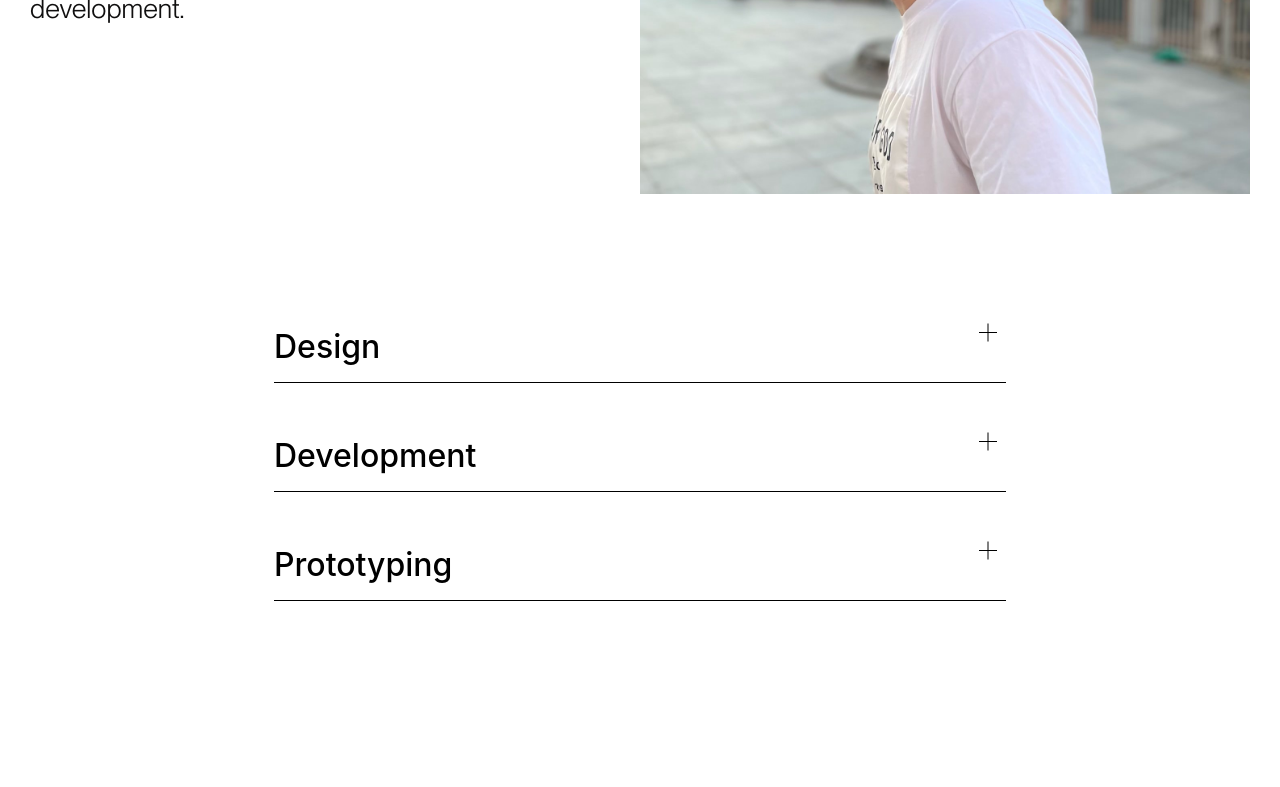
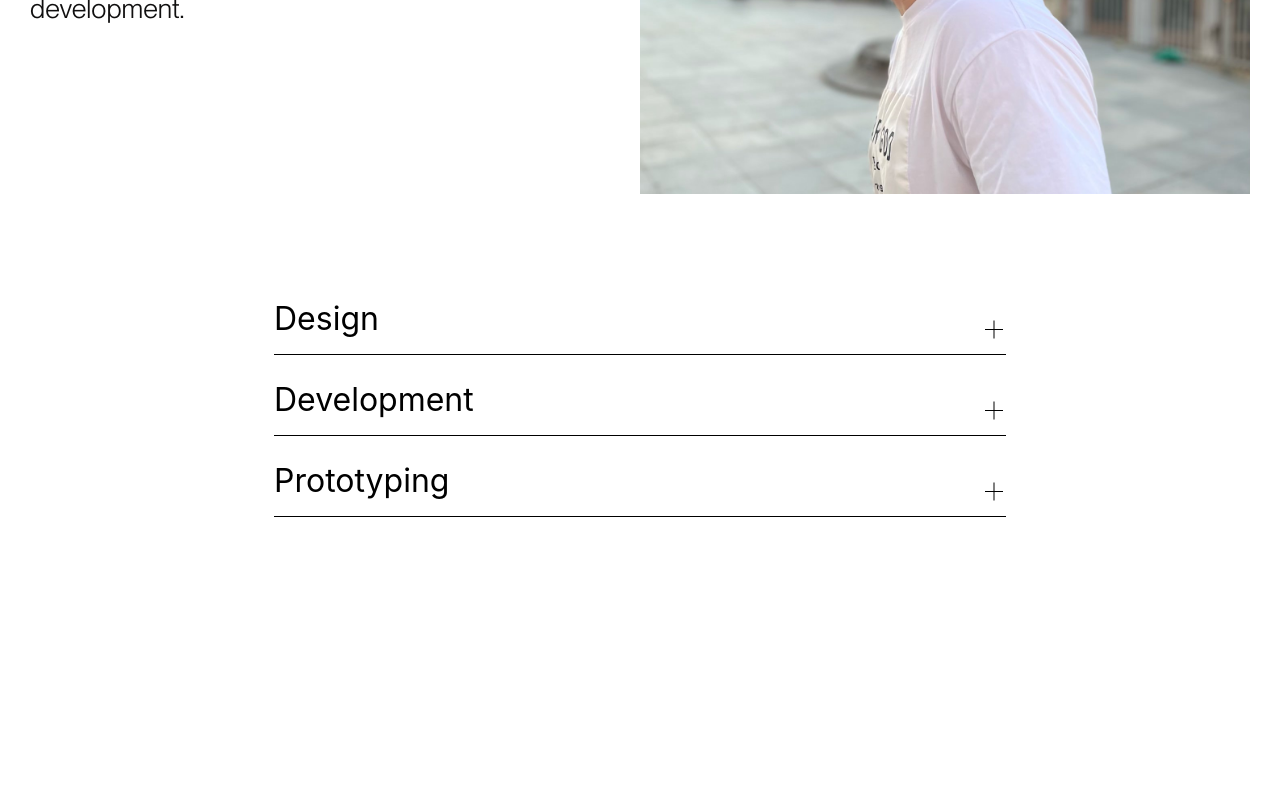
Before and after one commit to taerichard/port2, a React (Create React App) app: page /about in a window 1280 px wide. Shown: the part 539-1326 px from the top of the page. Built offline with nearby package versions, Linux system fonts and the light colour scheme.

Commit message:
fixed service card title's padding both views

```diff
--- a/src/components/about/styles/aboutServiceCardStyles.css
+++ b/src/components/about/styles/aboutServiceCardStyles.css
@@ -14,6 +14,7 @@
   grid-column-start: 1;
   grid-column-end: 9;
   width: 100%;
+  padding: 0;
   /**/
   border-bottom-width: 0px;
   border-image-outset: 0;
@@ -31,8 +32,7 @@
     Roboto, Oxygen, Ubuntu, Cantarell, Fira Sans, Droid Sans, Helvetica Neue,
     sans-serif;
   font-size: 20px;
-  font-weight: 500;
-  font-weight: 100;
+  font-weight: 400;
   line-height: 23.6px;
   margin-bottom: 0px;
   margin-left: 0px;
@@ -97,7 +97,7 @@
       Roboto, Oxygen, Ubuntu, Cantarell, Fira Sans, Droid Sans, Helvetica Neue,
       sans-serif;
     font-size: 2rem;
-    font-weight: 500;
+    font-weight: 400;
     line-height: 30px;
     margin-bottom: 20px;
     margin-left: 0px;
--- a/src/pages/styles/aboutStyles.css
+++ b/src/pages/styles/aboutStyles.css
@@ -29,6 +29,7 @@
 .aboutServices-block {
 }
 .aboutServiceCards-container {
+  margin-top: 3rem;
   display: flex;
   flex-direction: column;
   width: 100%;
@@ -71,6 +72,7 @@
     display: flex;
     flex-direction: column;
     padding-bottom: 10rem;
+    margin-top: 0;
   }
 
   .about-image {
```
